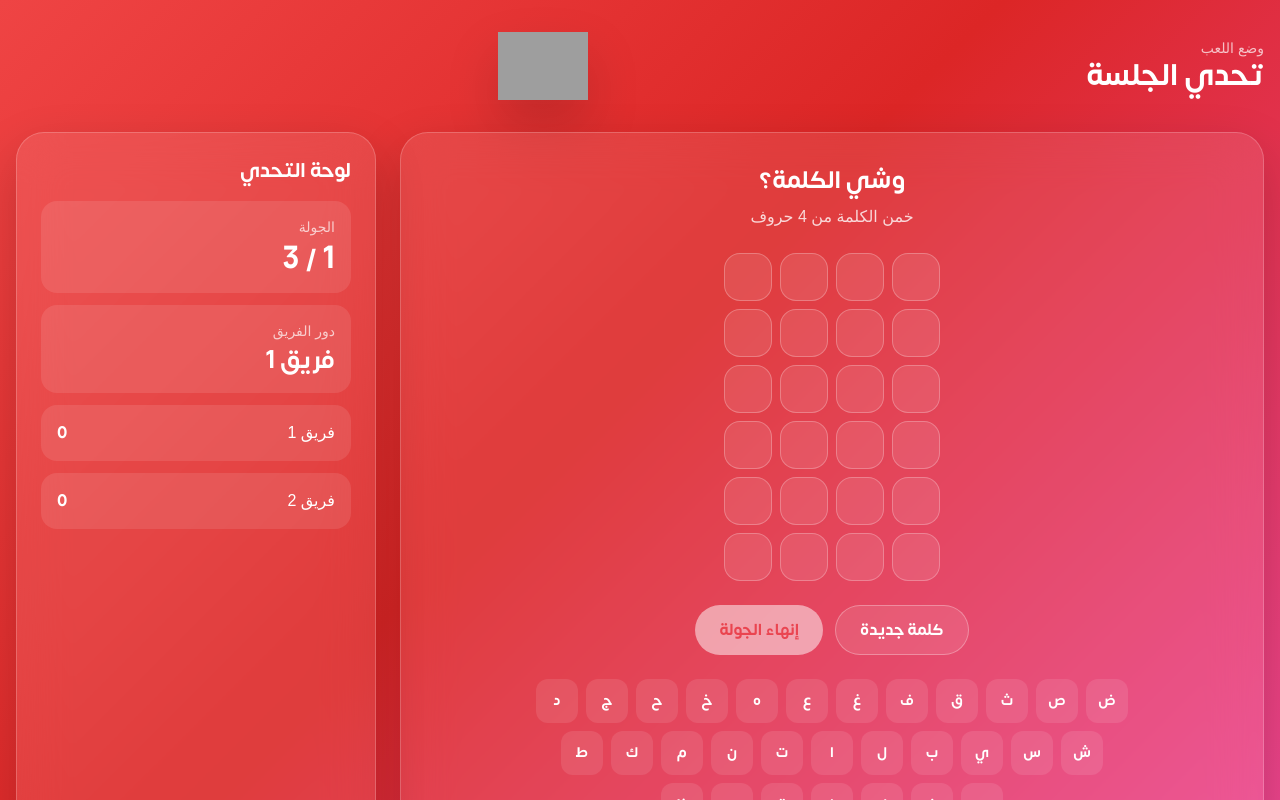
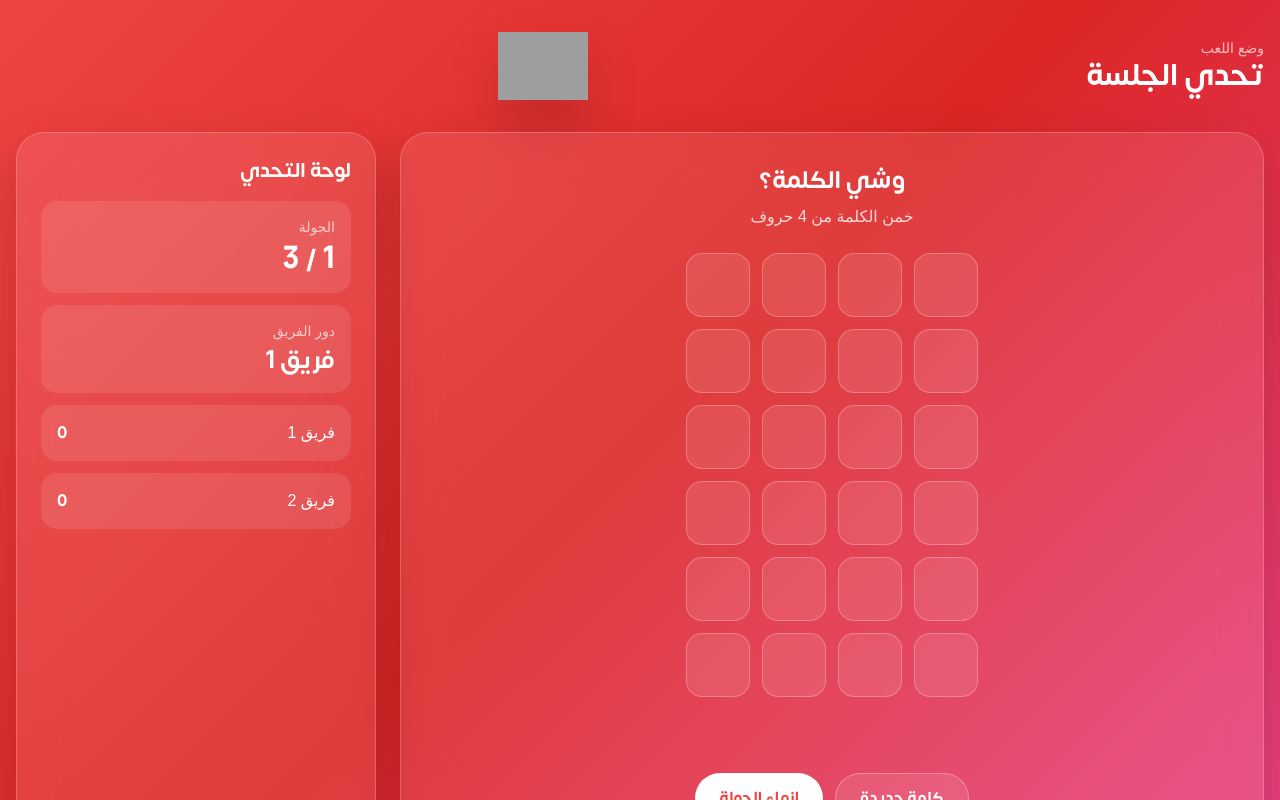
Before and after one commit to heelpeeri/khalnelab, a Next.js app: page /match in a window 1280 px wide. Both pictures are taken after a click on the button "ابدأ اللعب". Shown: the top 800 px of the page. Built offline with nearby package versions, Linux system fonts and the light colour scheme; grey boxes are pictures that could not be loaded; a web font is replaced by a local one.

Commit message:
Update page.tsx

```diff
--- a/src/app/match/page.tsx
+++ b/src/app/match/page.tsx
@@ -107,13 +107,13 @@ function WordGame({
       <h2 className="text-2xl font-black">وشي الكلمة؟</h2>
       <p className="mt-2 text-white/80">خمن الكلمة من {answer.length} حروف</p>
 
-      <div className="mt-6 space-y-2">
+      <div className="mt-6 space-y-3">
         {guesses.map((guess, rowIndex) => (
-          <div key={rowIndex} className="flex justify-center gap-2">
+          <div key={rowIndex} className="flex justify-center gap-3">
             {guess.split("").map((letter, colIndex) => (
               <div
                 key={colIndex}
-                className={`flex h-12 w-12 items-center justify-center rounded-2xl border text-lg font-black text-white ${getCellColor(letter, colIndex)}`}
+                className={`flex h-16 w-16 items-center justify-center rounded-2xl border text-2xl font-black text-white ${getCellColor(letter, colIndex)}`}
               >
                 {letter}
               </div>
@@ -122,18 +122,22 @@ function WordGame({
         ))}
 
         {Array.from({ length: emptyRows }).map((_, rowIndex) => (
-          <div key={`empty-${rowIndex}`} className="flex justify-center gap-2">
+          <div key={`empty-${rowIndex}`} className="flex justify-center gap-3">
             {Array.from({ length: answer.length }).map((_, colIndex) => (
               <div
                 key={colIndex}
-                className="flex h-12 w-12 items-center justify-center rounded-2xl border border-white/25 bg-white/10 text-lg font-black text-white"
+                className="flex h-16 w-16 items-center justify-center rounded-2xl border border-white/25 bg-white/10 text-2xl font-black text-white"
               />
             ))}
           </div>
         ))}
       </div>
 
-      <div className="mt-6 flex flex-wrap justify-center gap-3">
+      <div className="mt-5 min-h-[40px] text-2xl font-black tracking-[0.35em] text-white">
+        {current || " "}
+      </div>
+
+      <div className="mt-4 flex flex-wrap justify-center gap-3">
         <button
           type="button"
           onClick={resetWordGame}
@@ -145,8 +149,7 @@ function WordGame({
         <button
           type="button"
           onClick={onRoundEnd}
-          disabled={status === "playing"}
-          className="btn-primary disabled:opacity-50"
+          className="btn-primary"
         >
           إنهاء الجولة
         </button>
@@ -154,7 +157,12 @@ function WordGame({
 
       <div className="mt-6 space-y-2">
         {keyboardRows.map((row, rowIndex) => (
-          <div key={rowIndex} className="flex flex-wrap justify-center gap-2">
+          <div
+            key={rowIndex}
+            className={`flex justify-center gap-2 ${
+              rowIndex === 1 ? "mr-6" : rowIndex === 2 ? "mr-10" : ""
+            }`}
+          >
             {row.split("").map((key) => {
               const keyColor = keyStatus[key];
 
@@ -168,11 +176,13 @@ function WordGame({
                   key={key}
                   type="button"
                   onClick={() => {
-                    if (current.length < answer.length && status === "playing") {
-                      setCurrent((prev) => prev + key);
-                    }
+                    if (status !== "playing") return;
+                    setCurrent((prev) => {
+                      if (prev.length >= answer.length) return prev;
+                      return prev + key;
+                    });
                   }}
-                  className={`h-11 min-w-[42px] rounded-xl px-3 text-sm font-bold text-white transition active:scale-95 ${color}`}
+                  className={`h-12 min-w-[48px] rounded-xl px-3 text-base font-bold text-white transition active:scale-95 ${color}`}
                 >
                   {key}
                 </button>
@@ -185,7 +195,7 @@ function WordGame({
           <button
             type="button"
             onClick={() => setCurrent((prev) => prev.slice(0, -1))}
-            className="btn-secondary min-w-[100px]"
+            className="btn-secondary min-w-[120px]"
           >
             حذف ⌫
           </button>
@@ -194,7 +204,7 @@ function WordGame({
             type="button"
             onClick={submitGuess}
             disabled={status !== "playing"}
-            className="btn-primary min-w-[100px] disabled:opacity-50"
+            className="btn-primary min-w-[120px] disabled:opacity-50"
           >
             إدخال
           </button>
@@ -270,10 +280,6 @@ function ProverbGame({
   useEffect(() => {
     if (revealed) return;
 
-    if (side1Ready || side2Ready) {
-      return;
-    }
-
     if (timeLeft <= 0) {
       setRevealed(true);
       return;
@@ -284,7 +290,7 @@ function ProverbGame({
     }, 1000);
 
     return () => clearTimeout(timer);
-  }, [timeLeft, revealed, side1Ready, side2Ready]);
+  }, [timeLeft, revealed]);
 
   function nextQuestion() {
     let nextIndex = Math.floor(Math.random() * puzzles.length);
@@ -376,6 +382,32 @@ function ProverbGame({
         </div>
       </div>
 
+      <div className="mt-6 flex flex-wrap justify-center gap-3">
+        <button
+          type="button"
+          onClick={() => setRevealed(true)}
+          className="btn-primary"
+        >
+          إظهار المثل
+        </button>
+
+        <button
+          type="button"
+          onClick={nextQuestion}
+          className="btn-secondary"
+        >
+          سؤال جديد
+        </button>
+
+        <button
+          type="button"
+          onClick={onRoundEnd}
+          className="btn-primary"
+        >
+          إنهاء الجولة
+        </button>
+      </div>
+
       {revealed && (
         <>
           <div className="mt-6 rounded-2xl border border-white/20 bg-white/10 p-4 text-center">
@@ -388,25 +420,6 @@ function ProverbGame({
           </div>
         </>
       )}
-
-      <div className="mt-6 flex flex-wrap justify-center gap-3">
-        <button
-          type="button"
-          onClick={nextQuestion}
-          className="btn-secondary"
-        >
-          سؤال جديد
-        </button>
-
-        <button
-          type="button"
-          onClick={onRoundEnd}
-          disabled={!revealed}
-          className="btn-primary disabled:opacity-50"
-        >
-          إنهاء الجولة
-        </button>
-      </div>
     </GlassCard>
   );
 }
```
